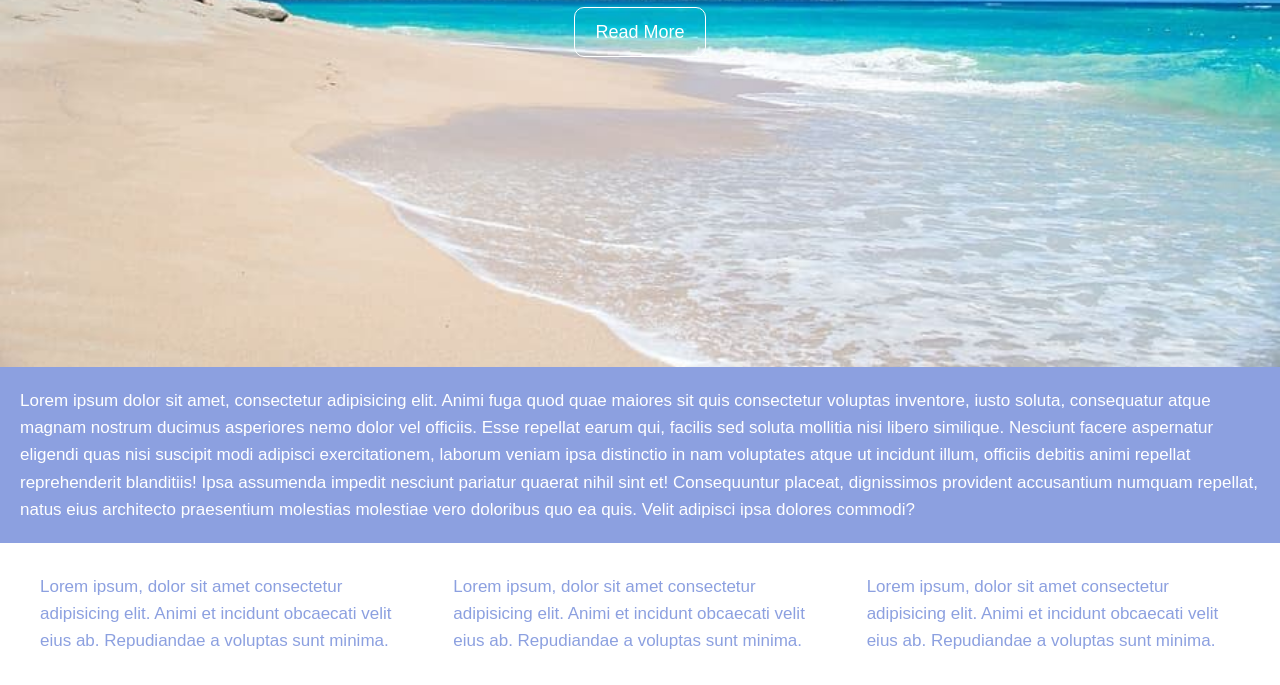
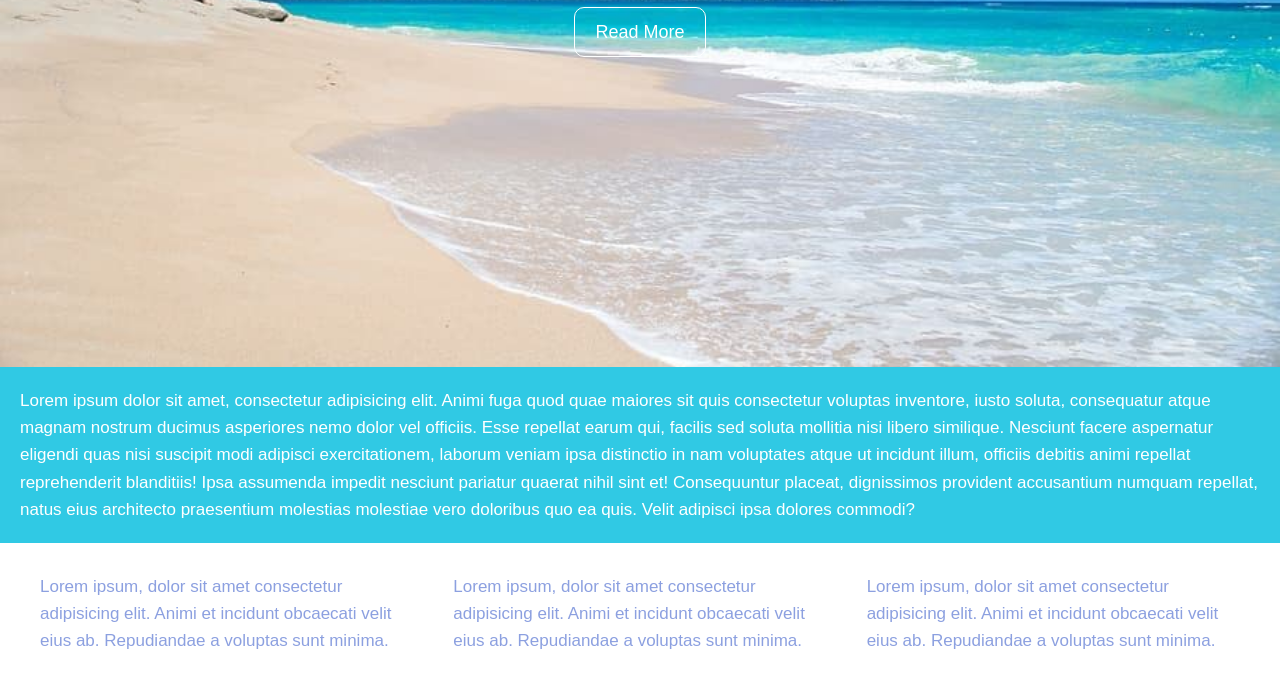
Before and after one commit to Fomonyuytar-Joseph/100daysofcss, a plain HTML site: page landing page/index.html in a window 1280 px wide. Shown: the part 433-1118 px from the top of the page. Drawn offline with Linux system fonts and the light colour scheme.

Commit message:
change section color

```diff
--- a/landing page/style.css
+++ b/landing page/style.css
@@ -48,7 +48,7 @@ body{
 
 }
 .section-a{
-    background-color:rgb(140, 160, 224);
+    background-color:rgb(48, 201, 228);
     color:white;
     padding:20px;
 }
```
